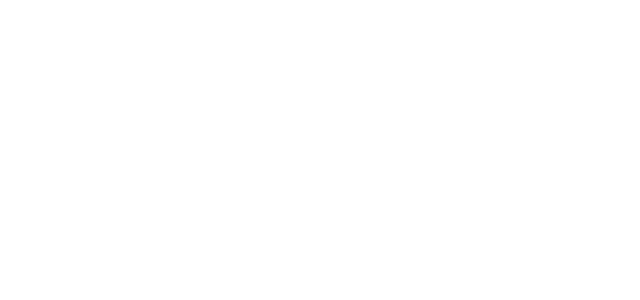
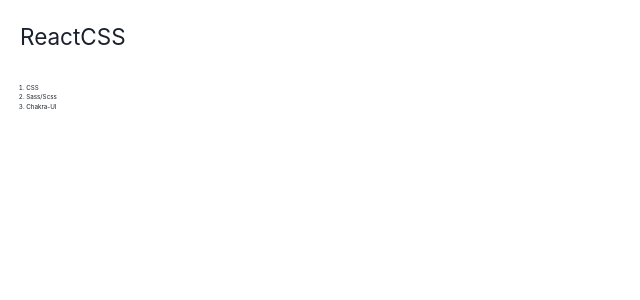
Before and after one commit to RikutoOgaki/React-CSSpage, a Next.js app: page / in a window 1280 px wide. Shown: the top 300 px of the page, without its empty margins (0-640 px from the left). Built offline with nearby package versions, Linux system fonts and the light colour scheme.

Commit message:
ReactCSS

```diff
--- a/src/pages/components/Navigation.tsx
+++ b/src/pages/components/Navigation.tsx
@@ -1,5 +1,6 @@
-import { Box, Flex, Text, List, OrderedList, ListItem } from '@chakra-ui/react'
+import { Box, Flex, Text, List, OrderedList, ListItem, Button } from '@chakra-ui/react'
 import Link from 'next/link'
+import Image from 'next/image'
 
 export default function Navigation() {
     return (
@@ -7,18 +8,25 @@ export default function Navigation() {
             <Box>
                 <Flex
                     as='aside'
+                    flexDir={'column'}
                 >
                     <Link href={'/'}>
-
+                        {/* <Image src={''} alt='' /> */}
+                        <Text as={'h1'} fontSize={'4xl'} padding={'2rem 0 0 2rem'}>ReactCSS</Text>
                     </Link>
-                    <nav>
+                    <Flex as='nav' marginTop={'1rem'} padding={'2rem'}>
                         <OrderedList>
-                            <ListItem></ListItem>
-                            <ListItem></ListItem>
-                            <ListItem></ListItem>
-                            <ListItem></ListItem>
+                            <ListItem>
+                                <Box>CSS</Box>
+                            </ListItem>
+                            <ListItem>
+                                <Box>Sass/Scss</Box>
+                            </ListItem>
+                            <ListItem>
+                                <Box>Chakra-UI</Box>
+                            </ListItem>
                         </OrderedList>
-                    </nav>
+                    </Flex>
                 </Flex>
             </Box>
         </>
--- a/src/pages/index.tsx
+++ b/src/pages/index.tsx
@@ -1,6 +1,9 @@
+import { Box, Flex, Text } from '@chakra-ui/react'
 import Head from 'next/head'
 import Image from 'next/image'
 import { Inter } from 'next/font/google'
+import Navigation from './components/Navigation'
+
 
 export default function Home() {
   return (
@@ -8,6 +11,12 @@ export default function Home() {
       <Head>
         <title>React CSS design</title>
       </Head>
+      <Box>
+        <Box>
+          <Navigation />
+        </Box>
+      </Box>
+
     </>
   )
 }
```
